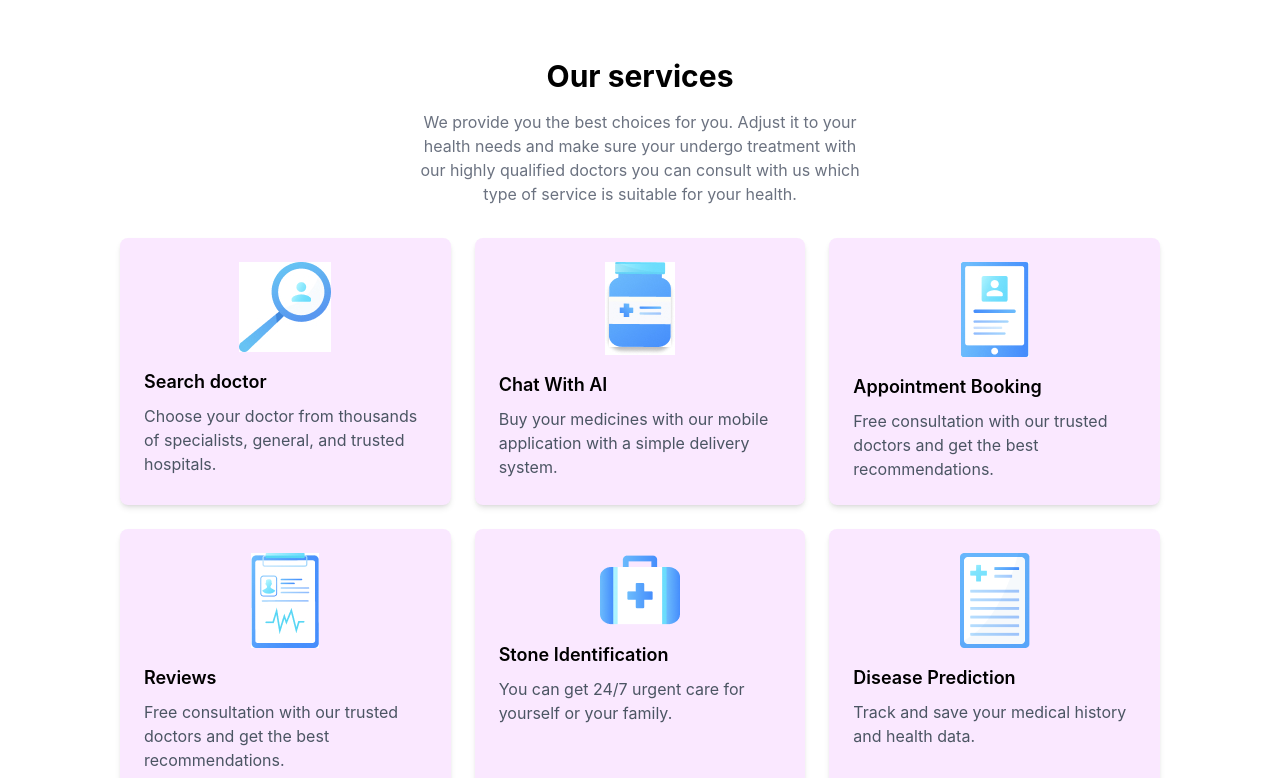
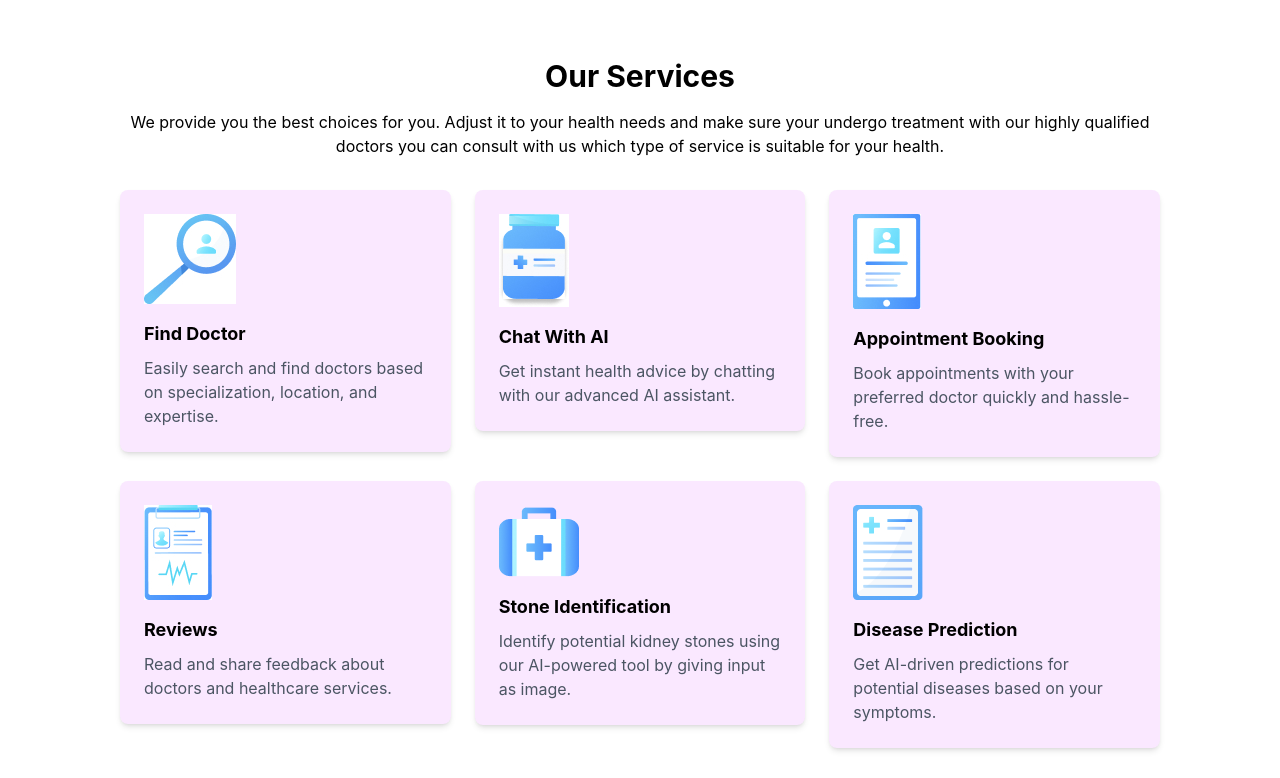
Before and after one commit to eishaa-e/doc-link-fyp, a React (Create React App) app in the folder frontend/: page / in a window 1280 px wide. Shown: the part 618-1396 px from the top of the page. Built offline with nearby package versions, Linux system fonts and the light colour scheme; no server answers.

Commit message:
Frontend changes

```diff
--- a/frontend/src/components/AppointmentListItem.jsx
+++ b/frontend/src/components/AppointmentListItem.jsx
@@ -1,9 +1,9 @@
-import React, {useState} from "react";
+import React, { useState } from "react";
 import CommonService from "../services/CommonService";
 import axiosInstance from "../services/axiosInterceptor";
 import Notifier from "../services/Notifier";
 
-const AppointmentListItem = ({appointment, isPast}) => {
+const AppointmentListItem = ({ appointment, isPast }) => {
   const [isDropdownOpen, setIsDropdownOpen] = useState(false);
   const [currentUserRole, setCurrentUserRole] = useState(
     localStorage.getItem("role"),
@@ -19,7 +19,9 @@ const AppointmentListItem = ({appointment, isPast}) => {
     const data = {
       status: "CANCELLED",
     };
-        await axiosInstance.patch(`/appointments/status/${appointment._id}`, data).then(() => {
+    await axiosInstance
+      .patch(`/appointments/status/${appointment._id}`, data)
+      .then(() => {
         Notifier.success("Appointment cancelled successfully.");
       });
   };
@@ -28,7 +30,9 @@ const AppointmentListItem = ({appointment, isPast}) => {
     const data = {
       status: "BOOKED",
     };
-        await axiosInstance.patch(`/appointments/status/${appointment._id}`, data).then(() => {
+    await axiosInstance
+      .patch(`/appointments/status/${appointment._id}`, data)
+      .then(() => {
         Notifier.success("Appointment approved successfully.");
       });
   };
@@ -44,8 +48,7 @@ const AppointmentListItem = ({appointment, isPast}) => {
       <div className="flex-1 flex items-center">
         <div className="w-2 h-2 bg-blue-500 rounded-full mr-4"></div>
         <div className="flex-1 bg-fuchsia-100 p-4 rounded-lg">
-                    {
-                        currentUserRole === "patient" ? (
+          {currentUserRole === "patient" ? (
             <>
               <p className="font-semibold">Doctor</p>
               <p className="">{appointment.doctor_id.name}</p>
@@ -55,9 +58,7 @@ const AppointmentListItem = ({appointment, isPast}) => {
               <p className="font-semibold">Patient</p>
               <p className="">{appointment.patient_id.name}</p>
             </>
-
-                        )
-                    }
+          )}
         </div>
         <div className="text-right ml-4">
           <p className="text-gray-500">Specialization</p>
@@ -66,8 +67,7 @@ const AppointmentListItem = ({appointment, isPast}) => {
           </p>
         </div>
       </div>
-            {
-                (appointment.status === "CANCELLED" || isPast) ? (
+      {appointment.status === "CANCELLED" || isPast ? (
         <></>
       ) : (
         <div className="relative">
@@ -103,7 +103,7 @@ const AppointmentListItem = ({appointment, isPast}) => {
             <div
               onMouseEnter={openDropdown}
               onMouseLeave={closeDropdown}
-                                className=" absolute top-full z-100 p-2 w-44 fixed text-base list-none bg-fuchsia-100 rounded-lg divide-y divide-light-orchid shadow"
+              className=" top-full z-100 p-2 w-44 fixed text-base list-none bg-fuchsia-100 rounded-lg divide-y divide-light-orchid shadow"
               id="user-dropdown"
             >
               <button
--- a/frontend/src/screens/Home.jsx
+++ b/frontend/src/screens/Home.jsx
@@ -1,7 +1,7 @@
 import React from "react";
 
 import img from "../assets/home-image.png";
-import {Feedback} from "../components/Feedback";
+import { Feedback } from "../components/Feedback";
 import Services from "./Services";
 
 function Home() {
@@ -11,7 +11,7 @@ function Home() {
         <div className="w-full max-w-6xl flex flex-col md:flex-row justify-center  mt-20">
           <div className="flex-1">
             <h1 className="text-4xl font-bold">
-                            Empowering Health, <br/>
+              Empowering Health, <br />
               One Click at a Time
             </h1>
             <p className="font-light w-5/6 mt-4">
@@ -19,20 +19,17 @@ function Home() {
               user-friendly application. Stay informed, connected, and
               empowered, all in one place. Welcome To Doc Link!
             </p>
-                        <button
-                            className="w-50 mt-6 text-white bg-light-orchid  hover:bg-primary-700 focus:ring-4 focus:outline-none focus:ring-primary-300 font-medium rounded-full text-sm px-5 py-2.5 text-center dark:bg-primary-600 dark:hover:bg-primary-700 dark:focus:ring-primary-800">
+            <button className="w-50 mt-6 text-white bg-light-orchid  hover:bg-primary-700 focus:ring-4 focus:outline-none focus:ring-primary-300 font-medium rounded-full text-sm px-5 py-2.5 text-center dark:bg-primary-600 dark:hover:bg-primary-700 dark:focus:ring-primary-800">
               Consult today
             </button>
           </div>
           <div className="flex-1 md:mt-0">
-                        <img src={img} alt="Health illustration" className="w-11/12"/>
+            <img src={img} alt="Health illustration" className="w-11/12" />
           </div>
         </div>
+        <Services />
         <div className="w-full max-w-6xl my-5 p-10 flex justify-center align-middle">
-                    <Services/>
-                </div>
-                <div className="w-full max-w-6xl my-5 p-10 flex justify-center align-middle">
-                    <Feedback/>
+          <Feedback />
         </div>
       </div>
     </div>
--- a/frontend/src/screens/ServiceCard.jsx
+++ b/frontend/src/screens/ServiceCard.jsx
@@ -1,12 +1,17 @@
 import React from "react";
+import { Link } from "react-router-dom";
 
-const ServiceCard = ({ img, title, description }) => {
+const ServiceCard = ({ img, title, description, link }) => {
   return (
-    <div className="bg-fuchsia-100 p-6 rounded-lg shadow-md">
-      <img src={img} alt={title} className="mb-4 mx-auto" />
-      <h3 className="text-lg font-semibold mb-2">{title}</h3>
-      <p className="text-gray-600">{description}</p>
-    </div>
+    <Link to={link}>
+      <div className="bg-fuchsia-100 flex flex-col justify-between items-start p-6 rounded-lg shadow-md">
+        <img src={img} alt={title} className="mb-4 " />
+        <div>
+          <h2 className="text-lg font-bold mb-2">{title}</h2>
+          <p className="text-gray-600">{description}</p>
+        </div>
+      </div>
+    </Link>
   );
 };
 
--- a/frontend/src/screens/Services.jsx
+++ b/frontend/src/screens/Services.jsx
@@ -12,49 +12,58 @@ const Services = () => {
   const services = [
     {
       img: Service1,
-      title: "Search doctor",
+      title: "Find Doctor",
       description:
-        "Choose your doctor from thousands of specialists, general, and trusted hospitals.",
+        "Easily search and find doctors based on specialization, location, and expertise.",
+      link: "/find-doctor",
     },
     {
       img: Service2,
       title: "Chat With AI",
       description:
-        "Buy your medicines with our mobile application with a simple delivery system.",
+        "Get instant health advice by chatting with our advanced AI assistant.",
+      link: "/",
     },
     {
       img: Service3,
       title: "Appointment Booking",
       description:
-        "Free consultation with our trusted doctors and get the best recommendations.",
+        "Book appointments with your preferred doctor quickly and hassle-free.",
+      link: "/find-doctor",
     },
     {
       img: Service4,
       title: "Reviews",
       description:
-        "Free consultation with our trusted doctors and get the best recommendations.",
+        "Read and share feedback about doctors and healthcare services.",
+      link: "/",
     },
     {
       img: Service5,
       title: "Stone Identification",
-      description: "You can get 24/7 urgent care for yourself or your family.",
+      description:
+        "Identify potential kidney stones using our AI-powered tool by giving input as image.",
+      link: "/",
     },
     {
       img: Service6,
       title: "Disease Prediction",
-      description: "Track and save your medical history and health data.",
+      description:
+        "Get AI-driven predictions for potential diseases based on your symptoms.",
+      link: "/",
     },
   ];
 
   return (
-    <div className="bg-white min-h-screen flex flex-col justify-center items-center">
-      <h2 className="text-3xl font-bold mb-4">Our services</h2>
+    <div className="w-full max-w-6xl my-5 p-10 flex justify-center align-middle">
+      <div className="bg-white flex flex-col justify-center items-center">
+        <h2 className="text-3xl font-bold mb-4">Our Services</h2>
 
-      <p className="text-gray-500 text-center max-w-md mb-8">
-        We provide you the best choices for you. Adjust it to your health needs
-        and make sure your undergo treatment with our highly qualified doctors
-        you can consult with us which type of service is suitable for your
-        health.
+        <p className="text-black-500 text-center mb-8">
+          We provide you the best choices for you. Adjust it to your health
+          needs and make sure your undergo treatment with our highly qualified
+          doctors you can consult with us which type of service is suitable for
+          your health.
         </p>
 
         {/* Grid layout */}
@@ -65,6 +74,7 @@ const Services = () => {
               img={service.img}
               title={service.title}
               description={service.description}
+              link={service.link}
             />
           ))}
         </div>
@@ -73,6 +83,7 @@ const Services = () => {
           Learn more
         </button>
       </div>
+    </div>
   );
 };
 
```
Lines whose indentation alone changed are shown as unchanged.
